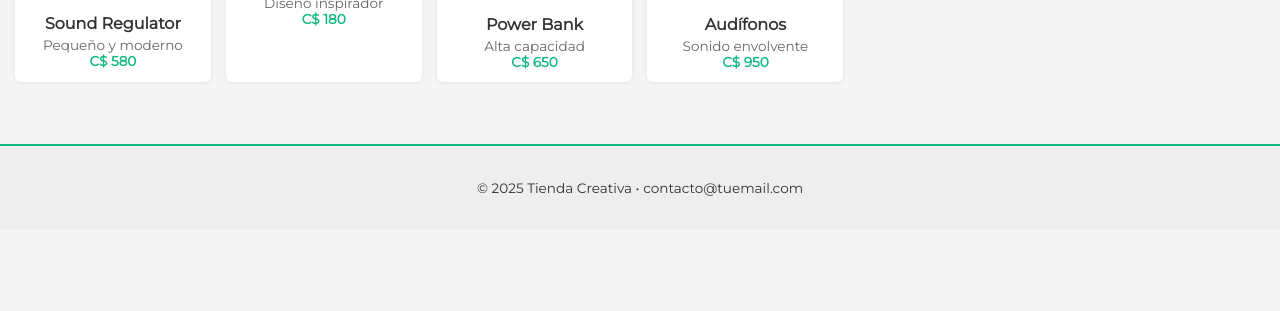
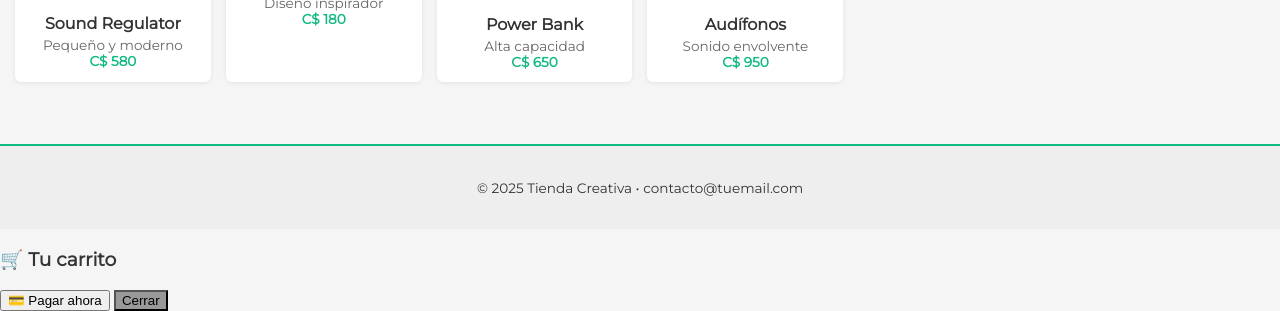
Before and after one commit to TheBestPrices/Mi_Tienda, a plain HTML site: page index.html in a window 1280 px wide. Shown: the part 1018-1329 px from the top of the page. Before the commit the page ends 1247 px from the top, so only its background shows below. Drawn offline with Linux system fonts and the light colour scheme.

Commit message:
Update index.html

```diff
--- a/index.html
+++ b/index.html
@@ -136,7 +136,7 @@
       setInterval(barajarYActualizar, 10000);
     });
   </script>
-   <div id="carrito-modal" style="display: none;">
+   <div id="carrito-modal">
     <h3>🛒 Tu carrito</h3>
     <ul id="lista-carrito"></ul>
     <p id="total-carrito"></p>
```
Lines whose indentation alone changed are shown as unchanged.
